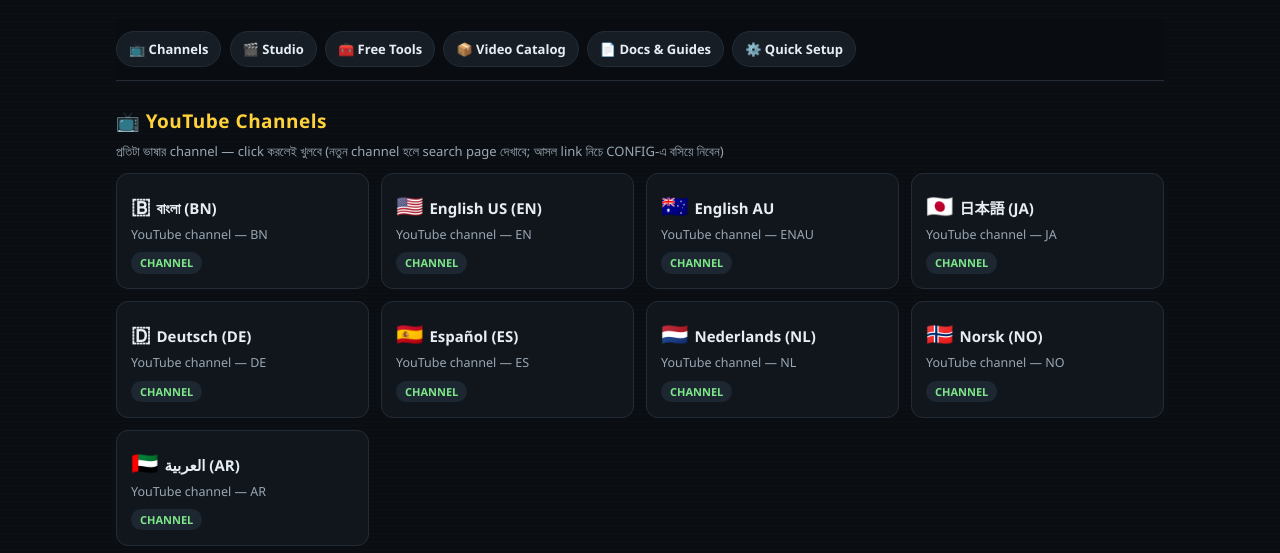
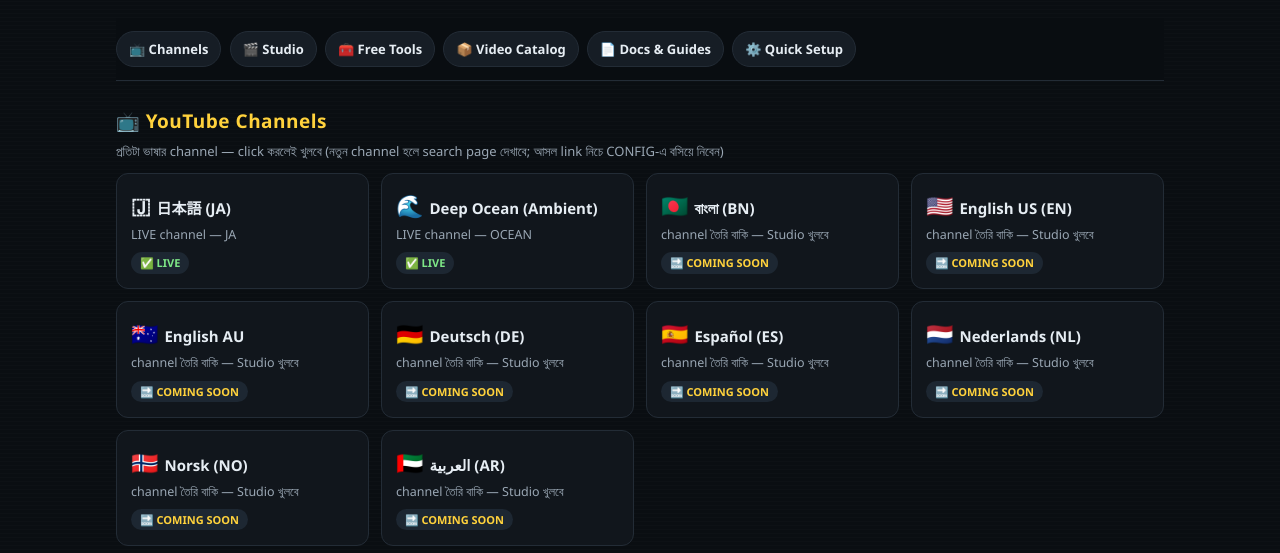
Before and after one commit to MIPolash-Prog/mystic-globe-hub, a plain HTML site: page index.html in a window 1280 px wide. Shown: the part 188-741 px from the top of the page. Drawn offline with Linux system fonts and the light colour scheme.

Commit message:
channels: JA + Deep Ocean live, rest coming soon

```diff
--- a/index.html
+++ b/index.html
@@ -109,15 +109,16 @@
 /* ============ CONFIG — এখানে আপনার আসল link বসান ============ */
 const CONFIG = {
   channels: {
-    bn:   { flag:"🇧", name:"বাংলা (BN)",        url:"https://www.youtube.com/results?search_query=mystic+globe+docs+bangla" },
-    en:   { flag:"🇺🇸", name:"English US (EN)",   url:"https://www.youtube.com/results?search_query=mystic+globe+docs+uap" },
-    enau: { flag:"🇦🇺", name:"English AU",        url:"https://www.youtube.com/results?search_query=mystic+globe+docs+australia" },
-    ja:   { flag:"🇯🇵", name:"日本語 (JA)",        url:"https://www.youtube.com/results?search_query=mystic+globe+docs+japanese" },
-    de:   { flag:"🇩", name:"Deutsch (DE)",      url:"https://www.youtube.com/results?search_query=mystic+globe+docs+deutsch" },
-    es:   { flag:"🇪🇸", name:"Español (ES)",      url:"https://www.youtube.com/results?search_query=mystic+globe+docs+espanol" },
-    nl:   { flag:"🇳🇱", name:"Nederlands (NL)",   url:"https://www.youtube.com/results?search_query=mystic+globe+docs+nederlands" },
-    no:   { flag:"🇳🇴", name:"Norsk (NO)",        url:"https://www.youtube.com/results?search_query=mystic+globe+docs+norsk" },
-    ar:   { flag:"🇦🇪", name:"العربية (AR)",       url:"https://www.youtube.com/results?search_query=mystic+globe+docs+arabic" }
+    ja:   { flag:"🇯", name:"日本語 (JA)",         url:"https://www.youtube.com/@MysticGlobeDocsJP",   st:"live" },
+    ocean:{ flag:"🌊", name:"Deep Ocean (Ambient)", url:"https://www.youtube.com/@MysticGlobeRelaxing", st:"live" },
+    bn:   { flag:"🇧🇩", name:"বাংলা (BN)",          url:"https://studio.youtube.com", st:"soon" },
+    en:   { flag:"🇺🇸", name:"English US (EN)",      url:"https://studio.youtube.com", st:"soon" },
+    enau: { flag:"🇦🇺", name:"English AU",           url:"https://studio.youtube.com", st:"soon" },
+    de:   { flag:"🇩🇪", name:"Deutsch (DE)",         url:"https://studio.youtube.com", st:"soon" },
+    es:   { flag:"🇪🇸", name:"Español (ES)",         url:"https://studio.youtube.com", st:"soon" },
+    nl:   { flag:"🇳🇱", name:"Nederlands (NL)",      url:"https://studio.youtube.com", st:"soon" },
+    no:   { flag:"🇳🇴", name:"Norsk (NO)",           url:"https://studio.youtube.com", st:"soon" },
+    ar:   { flag:"🇦🇪", name:"العربية (AR)",          url:"https://studio.youtube.com", st:"soon" }
   },
   tools: [
     { n:"Google Vids", d:"AI দিয়ে storyboard→video, Google account-এ", u:"https://workspace.google.com/products/vids/", t:"free", tl:"FREE" },
@@ -146,7 +147,7 @@
 /* ============================================================= */
 const cg = document.getElementById('chanGrid');
 for (const [k,c] of Object.entries(CONFIG.channels)) {
-  cg.innerHTML += `<a class="card" href="${c.url}" target="_blank"><div class="t"><span class="flag">${c.flag}</span>${c.name}</div><div class="d">YouTube channel — ${k.toUpperCase()}</div><span class="tag">CHANNEL</span></a>`;
+  cg.innerHTML += `<a class="card" href="${c.url}" target="_blank"><div class="t"><span class="flag">${c.flag}</span>${c.name}</div><div class="d">${c.st==='live' ? 'LIVE channel — '+k.toUpperCase() : 'channel তৈরি বাকি — Studio খুলবে'}</div><span class="tag ${c.st==='live'?'':'cred'}">${c.st==='live' ? '✅ LIVE' : '🔜 COMING SOON'}</span></a>`;
 }
 const tg = document.getElementById('toolGrid');
 for (const t of CONFIG.tools) {
```
